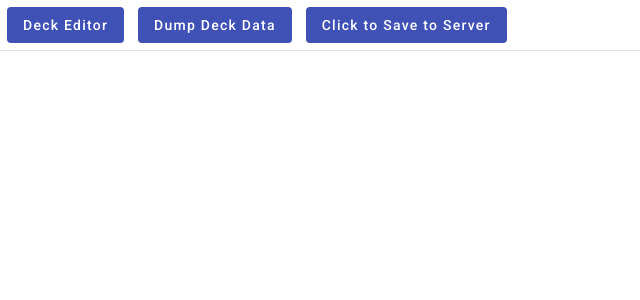
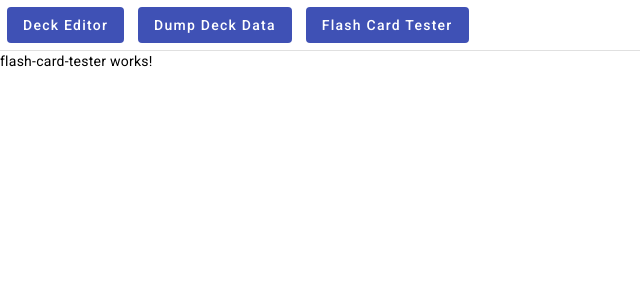
Before and after one commit to JDubs-55/CEN3031_Group111_Project, an Angular app in the folder FrontEnd/Squizzy/: page /FlashCardTester in a window 1280 px wide. Before the commit this address led to /. Shown: the top 300 px of the page, without its empty margins (0-640 px from the left). Built offline with nearby package versions, Linux system fonts and the light colour scheme.

Commit message:
Started working on the flash card tester

```diff
--- a/FrontEnd/Squizzy/src/app/app-routing.module.ts
+++ b/FrontEnd/Squizzy/src/app/app-routing.module.ts
@@ -1,11 +1,13 @@
 import { NgModule } from '@angular/core';
 import { RouterModule, Routes } from '@angular/router';
 import { DeckEditorComponent } from './deck-editor/deck-editor.component';
+import { FlashCardTesterComponent } from './flash-card-tester/flash-card-tester.component';
 import { SelectedDeckDisplayComponent } from './selected-deck-display/selected-deck-display.component';
 
 const routes: Routes = [
   {path:"DeckEditor", component: DeckEditorComponent},
-  {path:"DeckSelector", component: SelectedDeckDisplayComponent},
+  {path:"DeckSelector", component: SelectedDeckDisplayComponent},//TODO: Should I remove this?
+  {path:"FlashCardTester", component: FlashCardTesterComponent},
 ];
 
 @NgModule({
--- a/FrontEnd/Squizzy/src/app/app.component.html
+++ b/FrontEnd/Squizzy/src/app/app.component.html
@@ -1,7 +1,7 @@
 <div id="TopBar">
     <a mat-flat-button color="primary" routerLink="/DeckEditor">Deck Editor</a>
     <button mat-flat-button color="primary" (click)="dumpDeckData()">Dump Deck Data</button>
-    <a mat-flat-button color="primary" routerLink="/DeckSelector">Click to Save to Server</a>
+    <a mat-flat-button color="primary" routerLink="/FlashCardTester">Flash Card Tester</a>
 </div>
 <mat-divider></mat-divider>
 <div id="SelectedTabDiv">
--- a/FrontEnd/Squizzy/src/app/app.module.ts
+++ b/FrontEnd/Squizzy/src/app/app.module.ts
@@ -19,6 +19,7 @@ import { SelectedDeckDisplayComponent } from './selected-deck-display/selected-d
 import { DeckPreviewComponent } from './deck-preview/deck-preview.component';
 import { DeckEditorComponent } from './deck-editor/deck-editor.component';
 import { CardSelectorComponent } from './card-selector/card-selector.component';
+import { FlashCardTesterComponent } from './flash-card-tester/flash-card-tester.component';
 
 //TODO: figure out why angular is reporting a problem every time I force an update to the display
 //(note) the code does what I intend to do, but I am probably doing something in an unintended way
@@ -37,6 +38,7 @@ import { CardSelectorComponent } from './card-selector/card-selector.component';
     DeckPreviewComponent,
     DeckEditorComponent,
     CardSelectorComponent,
+    FlashCardTesterComponent,
   ],
   imports: [
     BrowserModule,
--- /dev/null
+++ b/FrontEnd/Squizzy/src/app/flash-card-tester/flash-card-tester.component.html
@@ -0,0 +1 @@
+<p>flash-card-tester works!</p>
```
Also changed, not shown: FrontEnd/Squizzy/src/app/flash-card-tester/flash-card-tester.component.ts (added, +10 -0 lines), FrontEnd/Squizzy/src/app/flash-card-tester/flash-card-tester.component.css (added), 1 other file (tests, documents, lock files or other folders).
